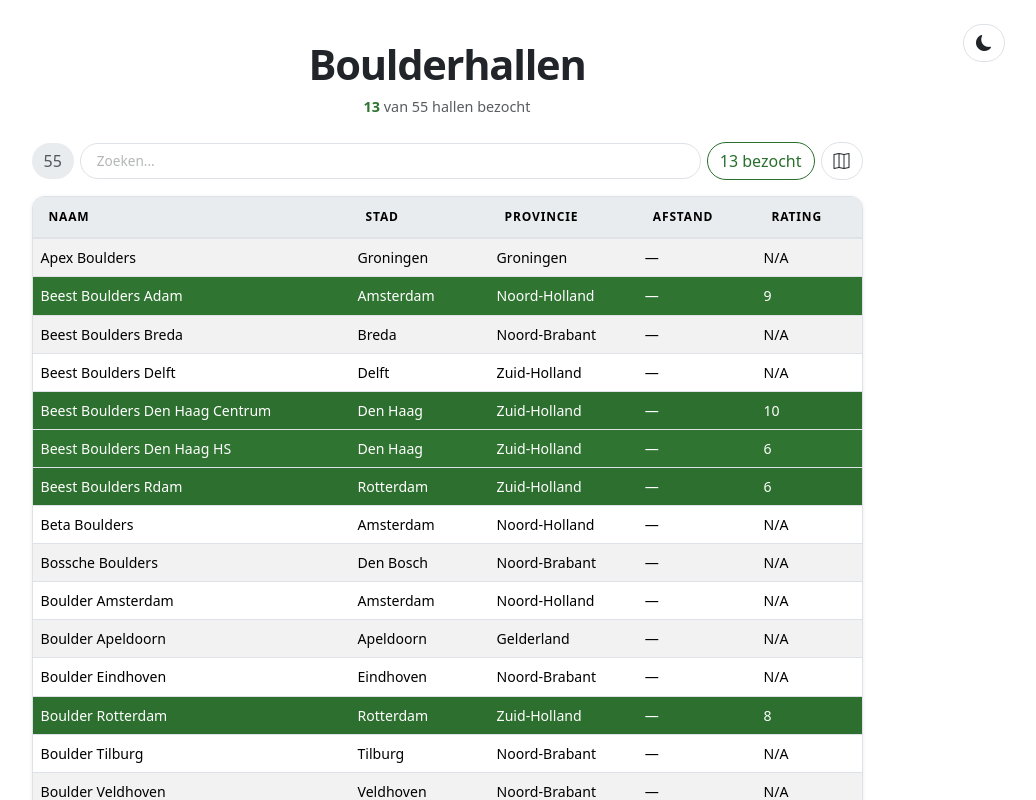
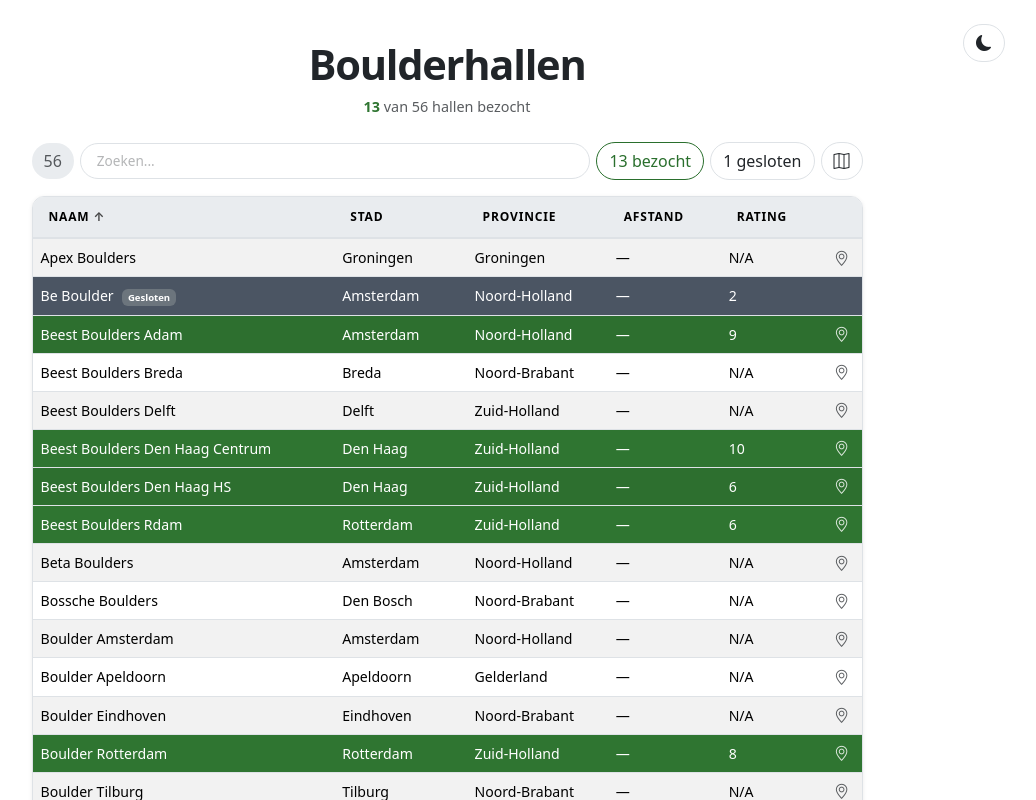
Before and after one commit to Soham-Chatt/boulder, a Next.js app: page / in a window 1280 px wide. Both pictures are taken after a click on the button "NAAM". Shown: the top 800 px of the page, without its empty margins (193-1229 px from the left). Built offline with nearby package versions, Linux system fonts and the light colour scheme; no server answers.

Commit message:
feat: map focus button per row, sort indicators, restore Be Boulder, scrape by row colour

```diff
--- a/src/App.js
+++ b/src/App.js
@@ -25,6 +25,8 @@
   });
   const [showMap, setShowMap] = useState(false);
   const [locationSet, setLocationSet] = useState(false);
+  const [lastSort, setLastSort] = useState({ col: null, dir: null });
+  const [focusRequest, setFocusRequest] = useState(null);
   const [isDark, setIsDark] = useState(() => {
     try {
       const saved = localStorage.getItem('theme');
@@ -141,10 +143,19 @@
     });
 
     setDisplayedHalls(sortedHalls);
+    setLastSort({ col: type, dir: sortState[type] });
     setSortState(prevState => ({
       ...prevState,
       [type]: prevState[type] === 'asc' ? 'desc' : 'asc'
     }));
+  };
+
+  const focusHallOnMap = (hall) => {
+    setFocusRequest(prev => ({ hall, seq: (prev?.seq ?? 0) + 1 }));
+    if (!showMap) {
+      setShowMap(true);
+      setMapKey(k => k + 1);
+    }
   };
 
   const showVisited = () => {
@@ -280,6 +291,7 @@
                   data={displayedHalls}
                   coords={myCoordinates}
                   isDark={isDark}
+                  focusRequest={focusRequest}
                 />
               </div>
             )}
@@ -298,6 +310,8 @@
             <Halls
               halls={displayedHalls}
               sortBy={sortBy}
+              lastSort={lastSort}
+              focusHall={focusHallOnMap}
             />
           </div>
         </div>
--- a/src/components/Halls.js
+++ b/src/components/Halls.js
@@ -1,4 +1,5 @@
 import React from 'react';
+import "bootstrap-icons/font/bootstrap-icons.css";
 
 const VISITED_BG = '#2f7531';
 const CLOSED_BG  = '#4b5563';
@@ -9,26 +10,38 @@
   return 'transparent';
 }
 
-function Halls({ halls, sortBy }) {
+function SortBtn({ label, col, sortBy, lastSort }) {
+  const active = lastSort?.col === col;
+  const arrow  = active ? (lastSort.dir === 'asc' ? ' ↑' : ' ↓') : '';
+  return (
+    <button className="btn" onClick={() => sortBy(col)}>
+      {label}{arrow && <span style={{ opacity: 0.7 }}>{arrow}</span>}
+    </button>
+  );
+}
+
+function Halls({ halls, sortBy, lastSort, focusHall }) {
   return (
     <div className="table-responsive">
       <table className="table table-striped table-hover">
         <thead>
           <tr>
-            <th><button className="btn" onClick={() => sortBy('name')}>Naam</button></th>
-            <th><button className="btn" onClick={() => sortBy('city')}>Stad</button></th>
-            <th><button className="btn" onClick={() => sortBy('province')}>Provincie</button></th>
-            <th><button className="btn" onClick={() => sortBy('distance')}>Afstand</button></th>
-            <th><button className="btn" onClick={() => sortBy('rating')}>Rating</button></th>
+            <th><SortBtn label="Naam"      col="name"     sortBy={sortBy} lastSort={lastSort} /></th>
+            <th><SortBtn label="Stad"      col="city"     sortBy={sortBy} lastSort={lastSort} /></th>
+            <th><SortBtn label="Provincie" col="province" sortBy={sortBy} lastSort={lastSort} /></th>
+            <th><SortBtn label="Afstand"   col="distance" sortBy={sortBy} lastSort={lastSort} /></th>
+            <th><SortBtn label="Rating"    col="rating"   sortBy={sortBy} lastSort={lastSort} /></th>
+            <th style={{ width: 40 }} />
           </tr>
         </thead>
         <tbody>
           {halls.map((hall, index) => {
             const bg = rowBg(hall);
             const hasColoredBg = bg !== 'transparent';
+            const cellStyle = { backgroundColor: bg, color: hasColoredBg ? '#fff' : undefined };
             return (
               <tr key={index}>
-                <td style={{ backgroundColor: bg, color: hasColoredBg ? '#fff' : undefined }}>
+                <td style={cellStyle}>
                   {hall.name}
                   {hall.closed && (
                     <span className="badge bg-secondary ms-2" style={{ fontSize: '0.68em', verticalAlign: 'middle' }}>
@@ -36,12 +49,27 @@
                     </span>
                   )}
                 </td>
-                <td style={{ backgroundColor: bg, color: hasColoredBg ? '#fff' : undefined }}>{hall.city}</td>
-                <td style={{ backgroundColor: bg, color: hasColoredBg ? '#fff' : undefined }}>{hall.province}</td>
-                <td style={{ backgroundColor: bg, color: hasColoredBg ? '#fff' : undefined }}>
-                  {hall.distance ? `${hall.distance.toFixed(1)} km` : '—'}
+                <td style={cellStyle}>{hall.city}</td>
+                <td style={cellStyle}>{hall.province}</td>
+                <td style={cellStyle}>{hall.distance ? `${hall.distance.toFixed(1)} km` : '—'}</td>
+                <td style={cellStyle}>{hall.rating}</td>
+                <td style={{ ...cellStyle, textAlign: 'center', padding: '0.4rem' }}>
+                  {!hall.closed && (
+                    <button
+                      className="btn p-1"
+                      style={{
+                        color: hasColoredBg ? 'rgba(255,255,255,0.85)' : 'var(--bs-secondary-color)',
+                        background: 'transparent',
+                        border: 'none',
+                        lineHeight: 1,
+                      }}
+                      onClick={() => focusHall(hall)}
+                      title="Toon op kaart"
+                    >
+                      <i className="bi bi-geo-alt" style={{ fontSize: '0.95rem' }} />
+                    </button>
+                  )}
                 </td>
-                <td style={{ backgroundColor: bg, color: hasColoredBg ? '#fff' : undefined }}>{hall.rating}</td>
               </tr>
             );
           })}
--- a/src/components/Map.js
+++ b/src/components/Map.js
@@ -49,6 +49,16 @@
     if (!map) return;
     map.setOptions({ colorScheme: isDark ? 'DARK' : 'LIGHT' });
   }, [map, isDark]);
+  return null;
+}
+
+function PanToFocused({ focusRequest }) {
+  const map = useMap();
+  useEffect(() => {
+    if (!map || !focusRequest?.hall) return;
+    map.panTo({ lat: focusRequest.hall.latitude, lng: focusRequest.hall.longitude });
+    map.setZoom(14);
+  }, [map, focusRequest]);
   return null;
 }
 
@@ -121,8 +131,12 @@
   );
 }
 
-function MapInner({ data, coords, isDark }) {
+function MapInner({ data, coords, isDark, focusRequest }) {
   const [selected, setSelected] = useState(null);
+
+  useEffect(() => {
+    if (focusRequest?.hall) setSelected(focusRequest.hall);
+  }, [focusRequest]);
   const halls = data.filter((h) => h.latitude && h.longitude && !h.closed);
 
   const defaultCenter = (() => {
@@ -147,6 +161,7 @@
     >
       <MapColorScheme isDark={isDark} />
       <PanToUser coords={coords} />
+      <PanToFocused focusRequest={focusRequest} />
 
       {halls.map((hall, i) => (
         <AdvancedMarker
@@ -201,14 +216,14 @@
   );
 }
 
-function Map({ data, coords, isDark }) {
+function Map({ data, coords, isDark, focusRequest }) {
   const [mounted, setMounted] = useState(false);
   useEffect(() => { setMounted(true); }, []);
   if (!mounted) return <div style={{ height: '50vh', width: '100%' }} />;
 
   return (
     <APIProvider apiKey={process.env.NEXT_PUBLIC_GOOGLE_MAPS_API_KEY ?? ''}>
-      <MapInner data={data} coords={coords} isDark={isDark} />
+      <MapInner data={data} coords={coords} isDark={isDark} focusRequest={focusRequest} />
     </APIProvider>
   );
 }
--- a/src/halls.json
+++ b/src/halls.json
@@ -11,15 +11,26 @@
     "geocodeSource": "manual"
   },
   {
-    "name": "Boulderhal Luchthaven",
+    "name": "Be Boulder",
     "city": "Amsterdam",
     "province": "Noord-Holland",
     "latitude": 52.3395626,
     "longitude": 4.8418298,
     "visited": true,
     "rating": 2,
+    "closed": true,
+    "geocodeSource": "manual"
+  },
+  {
+    "name": "Boulderhal Luchthaven",
+    "city": "Amsterdam",
+    "province": "Noord-Holland",
+    "latitude": 52.3105,
+    "longitude": 4.7639,
+    "visited": false,
+    "rating": "N/A",
     "closed": false,
-    "geocodeSource": "manual"
+    "geocodeSource": "city-fallback"
   },
   {
     "name": "Beest Boulders Adam",
```
